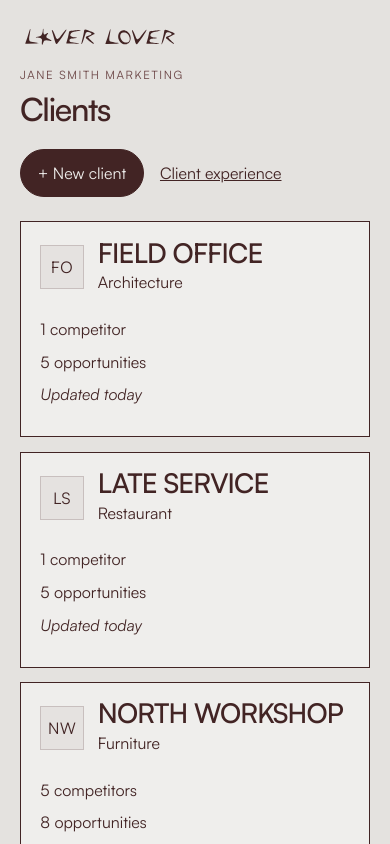
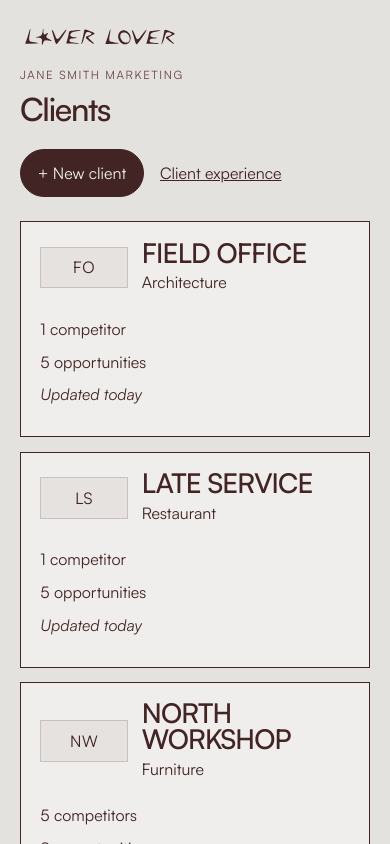
Before and after one commit to kanetru/brief-marketing, a React (Vite) app: page /studio in a window 390 px wide. Shown: the top 844 px of the page. Built offline with nearby package versions, Linux system fonts and the light colour scheme.

Commit message:
Give client logos a wide plate and keep short actions in a row.
A square frame was shrinking wordmarks. The mark is now a fixed landscape plate, and phone card actions wrap instead of stacking when two controls still fit.

Co-authored-by: kanetru <kanetru@users.noreply.github.com>

```diff
--- a/src/styles/studio.css
+++ b/src/styles/studio.css
@@ -179,21 +179,21 @@ body:has(.studio) {
 
 .client-identity {
   display: grid;
-  grid-template-columns: 3.25rem minmax(0, 1fr);
+  grid-template-columns: 7.25rem minmax(0, 1fr);
   gap: 0.35rem 0.85rem;
   align-items: center;
-  min-height: 3.25rem;
+  min-height: 3rem;
   margin-bottom: 0.85rem;
 }
 
 .client-mark {
-  width: 3.25rem;
-  height: 3.25rem;
+  width: 7.25rem;
+  height: 3rem;
   display: grid;
   place-items: center;
   border: 1px solid color-mix(in srgb, var(--ink) 18%, transparent);
   background: color-mix(in srgb, var(--ink) 6%, var(--paper));
-  padding: 0.35rem;
+  padding: 0.3rem 0.45rem;
   overflow: hidden;
 }
 
@@ -1170,14 +1170,11 @@ body:has(.studio) {
 }
 
 @media (max-width: 520px) {
-  .card-actions,
   .action-footer {
     flex-direction: column;
     align-items: stretch;
   }
 
-  .card-actions > .studio-button,
-  .card-actions > .studio-text-button,
   .action-footer > .studio-button,
   .action-footer > .studio-text-button,
   .action-footer > a {
@@ -1186,12 +1183,12 @@ body:has(.studio) {
   }
 
   .client-identity {
-    grid-template-columns: 2.75rem minmax(0, 1fr);
-    min-height: 2.75rem;
+    grid-template-columns: 5.5rem minmax(0, 1fr);
+    min-height: 2.6rem;
   }
 
   .client-mark {
-    width: 2.75rem;
-    height: 2.75rem;
+    width: 5.5rem;
+    height: 2.6rem;
   }
 }
```
